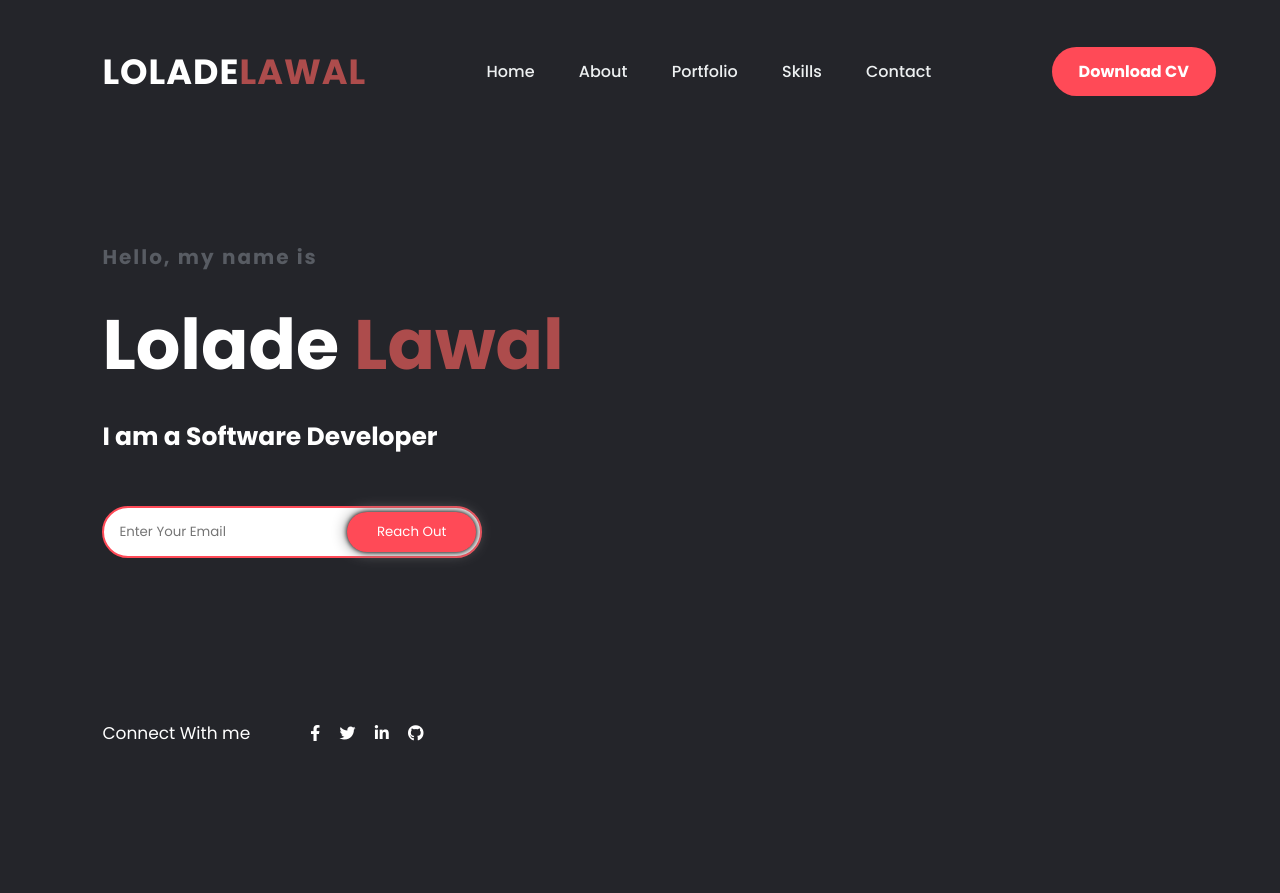
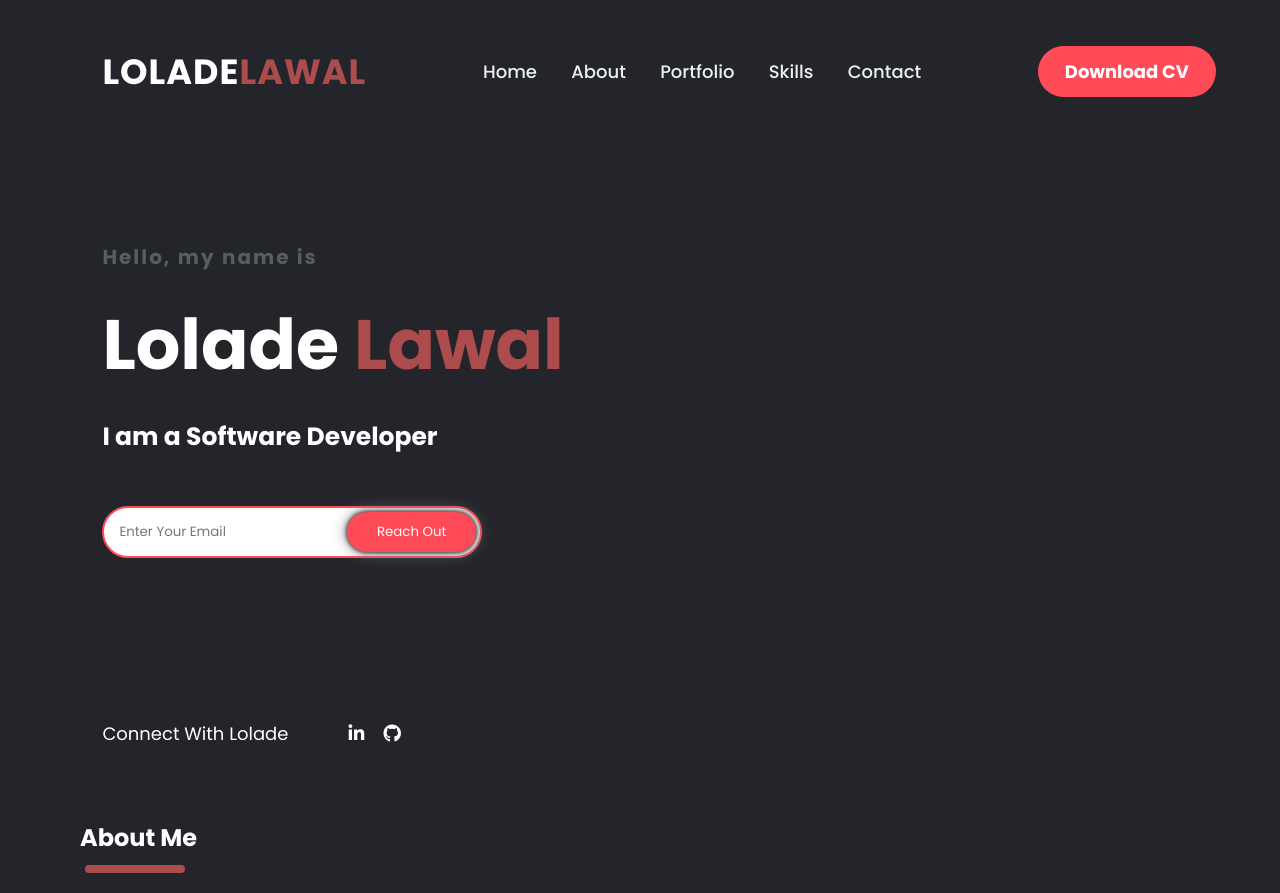
Before and after one commit to lorlahdey/portfolio, a plain HTML site: page index.html in a window 1280 px wide. Before the commit the page ends 800 px from the top, so only its background shows below. Drawn offline with Linux system fonts and the light colour scheme.

Commit message:
updating social links

```diff
--- a/index.html
+++ b/index.html
@@ -4,7 +4,7 @@
     <meta charset="UTF-8">
     <meta http-equiv="X-UA-Compatible" content="IE=edge">
     <meta name="viewport" content="width=device-width, initial-scale=1.0">
-    <title>Portfolio</title>
+    <title>Lolade | Portfolio</title>
     <!-- font awesome -->
     <link rel="stylesheet" href="https://cdnjs.cloudflare.com/ajax/libs/font-awesome/5.15.4/css/all.min.css"
         integrity="sha512-1ycn6IcaQQ40/MKBW2W4Rhis/DbILU74C1vSrLJxCq57o941Ym01SwNsOMqvEBFlcgUa6xLiPY/NS5R+E6ztJQ=="
@@ -14,7 +14,6 @@
 </head>
 <body>
     <div class="hero">
-
         <header>
             <!-- <img class="logo" src="logo.svg" alt="logo"> -->
             <h2 class="logo">LOLADE<span>LAWAL</span></h2>
@@ -22,24 +21,24 @@
             <nav>
                 <ul class="nav_links">
                     <li><a href="">Home</a></li>
-                    <li><a href="">About</a></li>
+                    <li><a href="#about">About</a></li>
                     <li><a href="">Portfolio</a></li>
                     <li><a href="">Skills</a></li>
                     <li><a href="">Contact</a></li>
                 </ul>
             </nav>
-            <a class="cta" href="#"><button type="">Download CV</button></a>
+            <a class="cta" href="https://drive.google.com/file/d/1RNLE2_xoTmulO7vftqaFQJcu1lAB3Zsn/view?usp=sharing" target="_blank"><button type="">Download CV</button></a>
             <a class="menu" onclick="openNav()" href="#"><button type="">Menu</button></a>
         </header>
         <div class="overlay" id="mobile_menu">
             <a class="close" onclick="closeNav()" href="">&times;</a>
             <div class="overlay_content">
                 <li><a href="">Home</a></li>
-                <li><a href="">About</a></li>
+                <li><a href="#about">About</a></li>
                 <li><a href="">Portfolio</a></li>
                 <li><a href="">Skills</a></li>
                 <li><a href="">Contact</a></li>
-                <a class="cta" href="#"><button type="">Download CV</button></a>
+                <a class="cta" href="https://drive.google.com/file/d/1RNLE2_xoTmulO7vftqaFQJcu1lAB3Zsn/view?usp=sharing" target="_blank"><button type="">Download CV</button></a>
             </div>
         </div>
 
@@ -56,17 +55,24 @@
         </div>
 
         <div class="share">
-            <P>Connect With me</P>
+            <P>Connect With Lolade</P>
 
             <div class="social">
-                <a href=""><i class="fab fa-facebook-f"></i></a>
-                <a href=""><i class="fab fa-twitter"></i></a>
-                <a href=""><i class="fab fa-linkedin-in"></i></a>
-                <a href=""><i class="fab fa-github"></i></a>
+                <!-- <a href=""><i class="fab fa-facebook-f"></i></a>
+                <a href=""><i class="fab fa-twitter"></i></a> -->
+                <a href="https://www.linkedin.com/in/lolade-lawal-64845b174"><i class="fab fa-linkedin-in"></i></a>
+                <a href="https://github.com/lorlahdey"><i class="fab fa-github"></i></a>
             </div>
 
         </div>
     </div>
+    <section class="about-me">
+        <div class="about-me-intro">
+            <h2 id="about"> About Me</h2>
+            <div></div>
+        </div>
+        <div class="about-me-content"></div>
+    </section>
 
     <script src="main.js"></script>
 </body>
--- a/style.css
+++ b/style.css
@@ -1,6 +1,7 @@
 @import url("https://fonts.googleapis.com/css2?family=Poppins:wght@400;500;700&display=swap");
 :root {
   --primary-color: #ff4a57;
+  --secondary-color: #ad4c4c;
   /* color: #f9004d; */
   /* color: #ad4c4c; */
 }
@@ -19,7 +20,6 @@ body {
 }
 header {
   display: flex;
-  /* padding: 30px 10%; */
   padding: 45px 5% 0 8%;
   justify-content: space-between;
   align-items: center;
@@ -37,7 +37,7 @@ span {
 li,
 a,
 button {
-  font-size: 16px;
+  font-size: 18px;
   font-weight: 500;
   text-decoration: none;
   list-style: none;
@@ -46,21 +46,11 @@ button {
 nav ul li {
   list-style: none;
   display: inline-block;
-  /* padding: 10px 30px; */
-  padding: 0px 20px;
+  padding: 10px 15px;
 }
 .menu {
   display: none;
 }
-
-/* .nav_links {
-  list-style: none;
-}
-
-.nav_links li {
-  display: inline-block;
-  padding: 0px 20px;
-} */
 
 .nav_links li a {
   transition: all 0.3s ease 0s;
@@ -143,7 +133,7 @@ h4 {
   align-items: center;
 }
 .share p {
-  font-size: 17px;
+  font-size: 18px;
   color: #fff;
   margin-right: 60px;
 }
@@ -153,12 +143,9 @@ h4 {
   margin-right: 15px;
   transition: transform 0.3s;
 }
-/* .share .social a:hover{
-    display: inline-block;
-    color: #fff;
-    margin-right: 15px;
-    transition: transform .3s;
-} */
+.share .social a:hover {
+  transform: scale(1.6);
+}
 
 /* mobile responsiveness */
 
@@ -201,6 +188,21 @@ h4 {
   position: absolute;
 }
 
+.about-me-intro {
+  padding: 20px 80px;
+}
+.about-me-intro h2 {
+  color: #fff;
+  margin-bottom: 10px;
+}
+.about-me-intro div {
+  background-color: var(--secondary-color);
+  width: 100px;
+  height: 8px;
+  border-radius: 10px;
+  margin-left: 5px;
+}
+
 @media only screen and (max-width: 1090px) {
   .nav_links,
   .cta {
```
Also changed, not shown: 1 other file.
